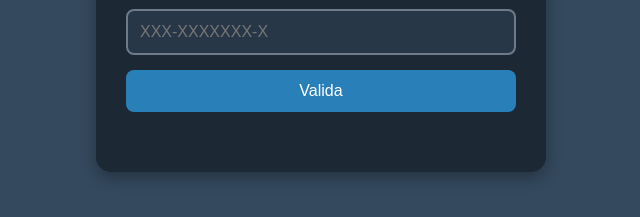
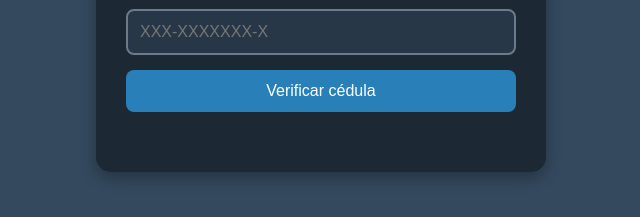
Before and after one commit to LuisRSoto/VerificadorCedulaRD, a plain HTML site: page index.html in a window 1280 px wide. Shown: the part 513-730 px from the top of the page, 319-959 px from the left. Drawn offline with Linux system fonts and the light colour scheme.

Commit message:
Update index.html

```diff
--- a/index.html
+++ b/index.html
@@ -15,7 +15,7 @@
         <form id="cedulaForm">
             <label for="cedula">Ingrese su cédula:</label>
             <input type="text" id="cedula" name="cedula" maxlength="13" placeholder="XXX-XXXXXXX-X" required>
-            <button type="submit">Valida</button>
+            <button type="submit">Verificar cédula</button>
             <p id="resultado"></p>
         </form>
     </div>
```
